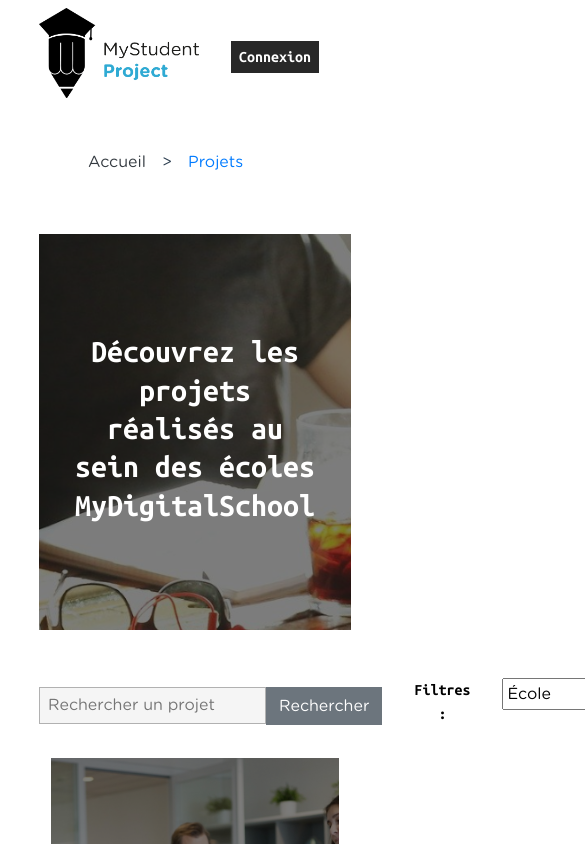
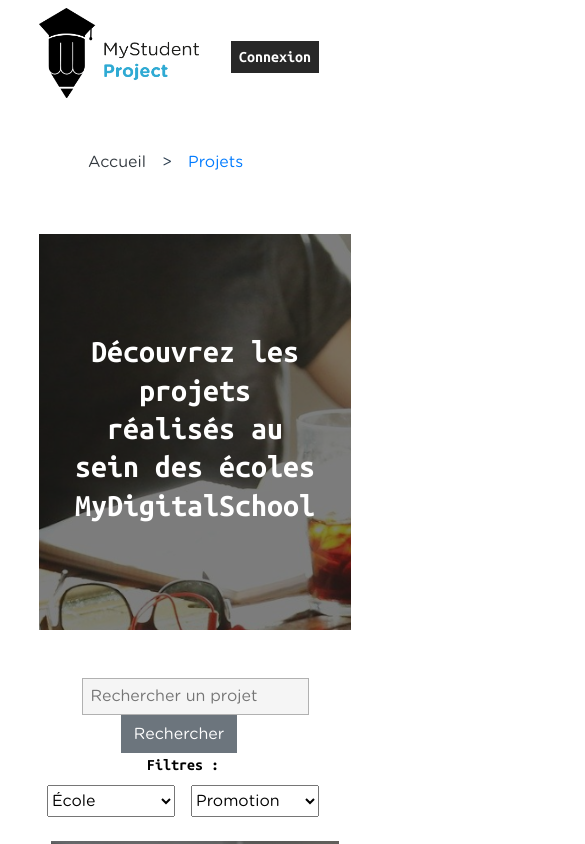
Before and after one commit to BlueFaste/MyCreativeWeek-Accessibilite, a Vue app: page /allprojects in a window 390 px wide. Shown: the top 844 px of the page, 585 px wide, since content can reach past the window. Built offline with nearby package versions, Linux system fonts and the light colour scheme.

Commit message:
correction responsive

```diff
--- a/src/components/SchoolSubject.vue
+++ b/src/components/SchoolSubject.vue
@@ -1,5 +1,5 @@
 <template>
-	<div class="mx-4">
+	<div class="mx-4 w-25">
 		<img alt="" role="presentation" :src="icon" class="subjectIcon">
 		<h4 class="ubuntu-B mt-4 mb-3">{{ subject }}</h4>
 		<p>{{ desc }}</p>
--- a/src/views/AllProjects.vue
+++ b/src/views/AllProjects.vue
@@ -20,14 +20,14 @@
 					MyDigitalSchool</h2>
 
 			</article>
-			<article class="d-flex justify-content-between align-items-center ">
-				<form class="d-flex justify-content-center">
+			<article class="d-flex justify-content-between align-items-center flex-wrap">
+				<form class="d-flex justify-content-center flex-wrap">
 					<label class="sr-only" for="searchProject">Recherche un projet</label>
 					<input type="search" placeholder="Rechercher un projet" class="h-100 p-2 inputSearch" role="search" id="searchProject">
 					<b-button class="buttonMDS ml-0" type="submit">Rechercher</b-button>
 				</form>
 
-				<div class="d-flex" role="group" aria-label="Filtre">
+				<div class="d-flex flex-wrap" role="group" aria-label="Filtre">
 					<legend class="ubuntu-B text-black mr-4 filtre">Filtres :</legend>
 					<select id="ecoles" name="Écoles" class="mx-2">
 						<option value="">École</option>
```
